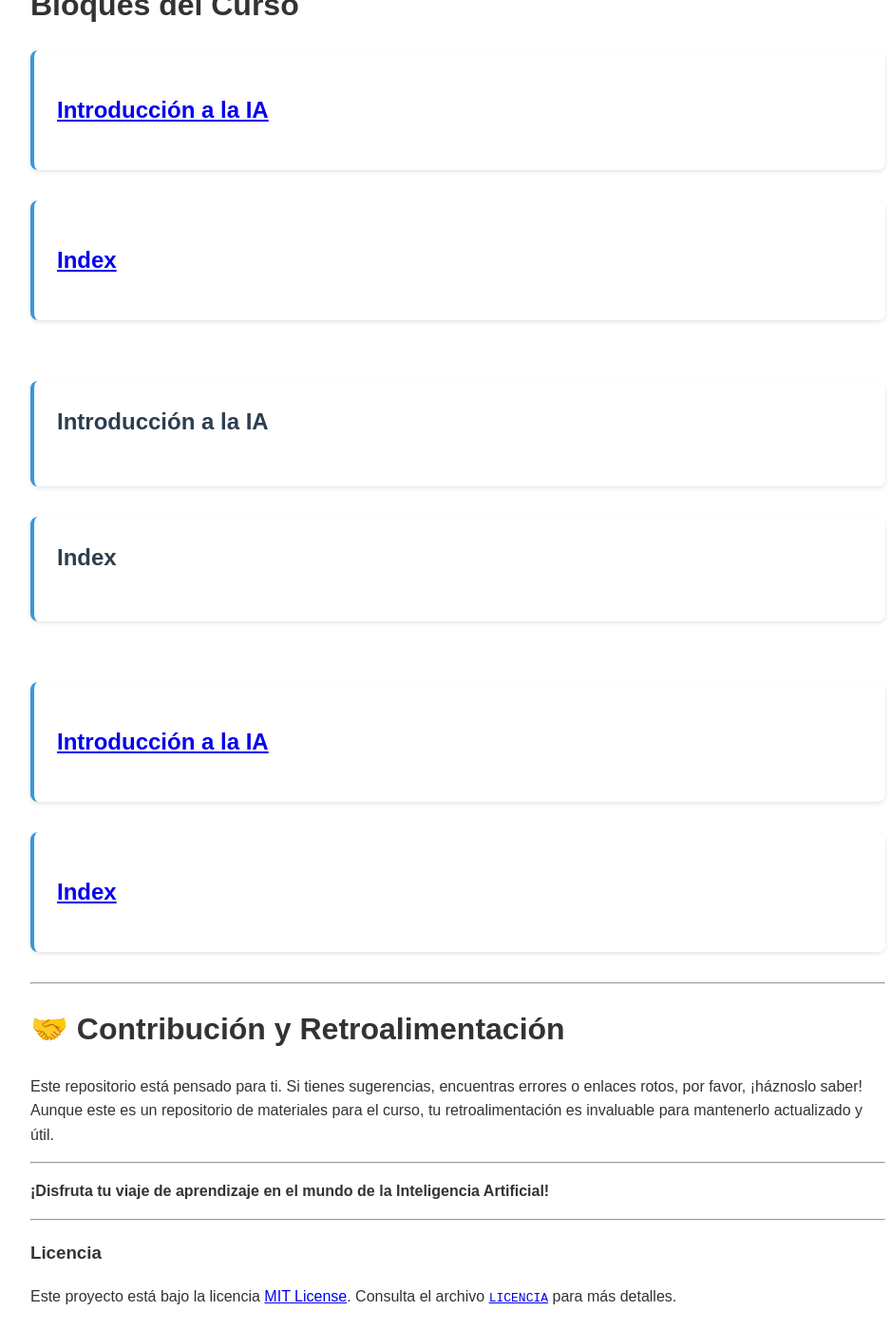
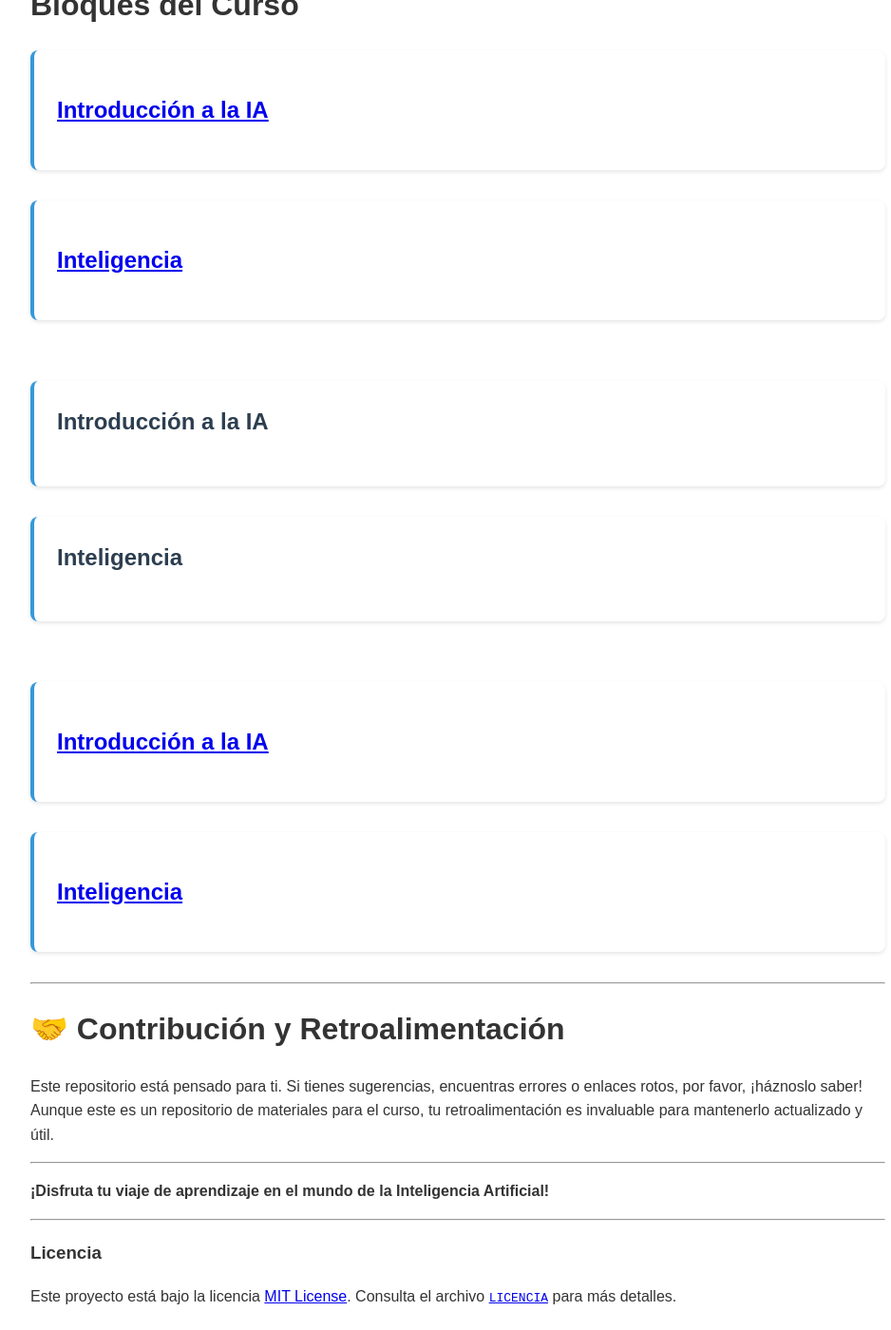
Before and after one commit to ArnulfoPerez/curso_ia, a Jekyll site: the page built from index.md, in a window 1280 px wide and 1400 px high, scrolled down 4421 px. Shown: the whole window at 95% size, without its empty margins (158-1096 px from the left). Built offline with Jekyll 4.4.1, drawn with Linux system fonts in a browser that asks for light colours.

Commit message:
Update index.md
testing collections

```diff
--- a/_blocks/01-inteligencia/index.md
+++ b/_blocks/01-inteligencia/index.md
@@ -1,4 +1,6 @@
 ---
+layout: block
+title: Inteligencia
 path: inteligencia
 ---
 
```
